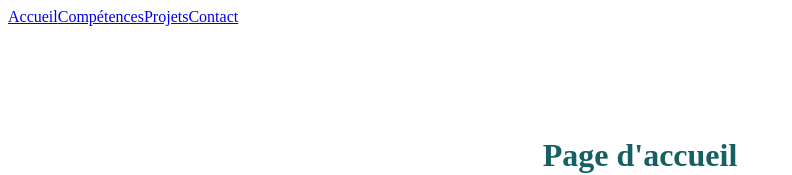
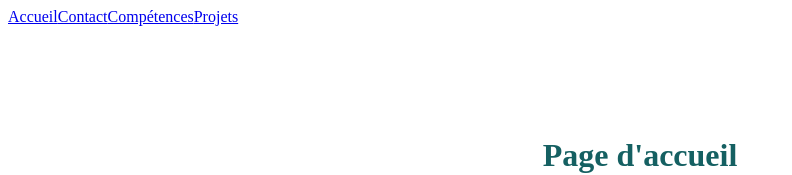
Before and after one commit to JulieBourelDrapier/my-app, a React (Create React App) app: page / in a window 1280 px wide. Shown: the top 175 px of the page, without its empty margins (0-792 px from the left). Built offline with nearby package versions, Linux system fonts and the light colour scheme.

Commit message:
nav adapt (careful with links) + styled components

```diff
--- a/src/components/Header/index.jsx
+++ b/src/components/Header/index.jsx
@@ -3,12 +3,13 @@ import { Link } from 'react-router-dom'
 function Header() {
   return (
     <nav className="header">
-      <Link to="#">Accueil</Link>
-      <Link to="#about">Compétences</Link>
-      <Link to="#projects">Projets</Link>
-      <Link to="#contact">Contact</Link>
+      <Link to="/">Accueil</Link>
+      <Link to="/contact">Contact</Link>
+      <Link to="/skills">Compétences</Link>
+      <Link to="/projets">Projets</Link>
     </nav>
   )
 }
 
+
 export default Header
```
